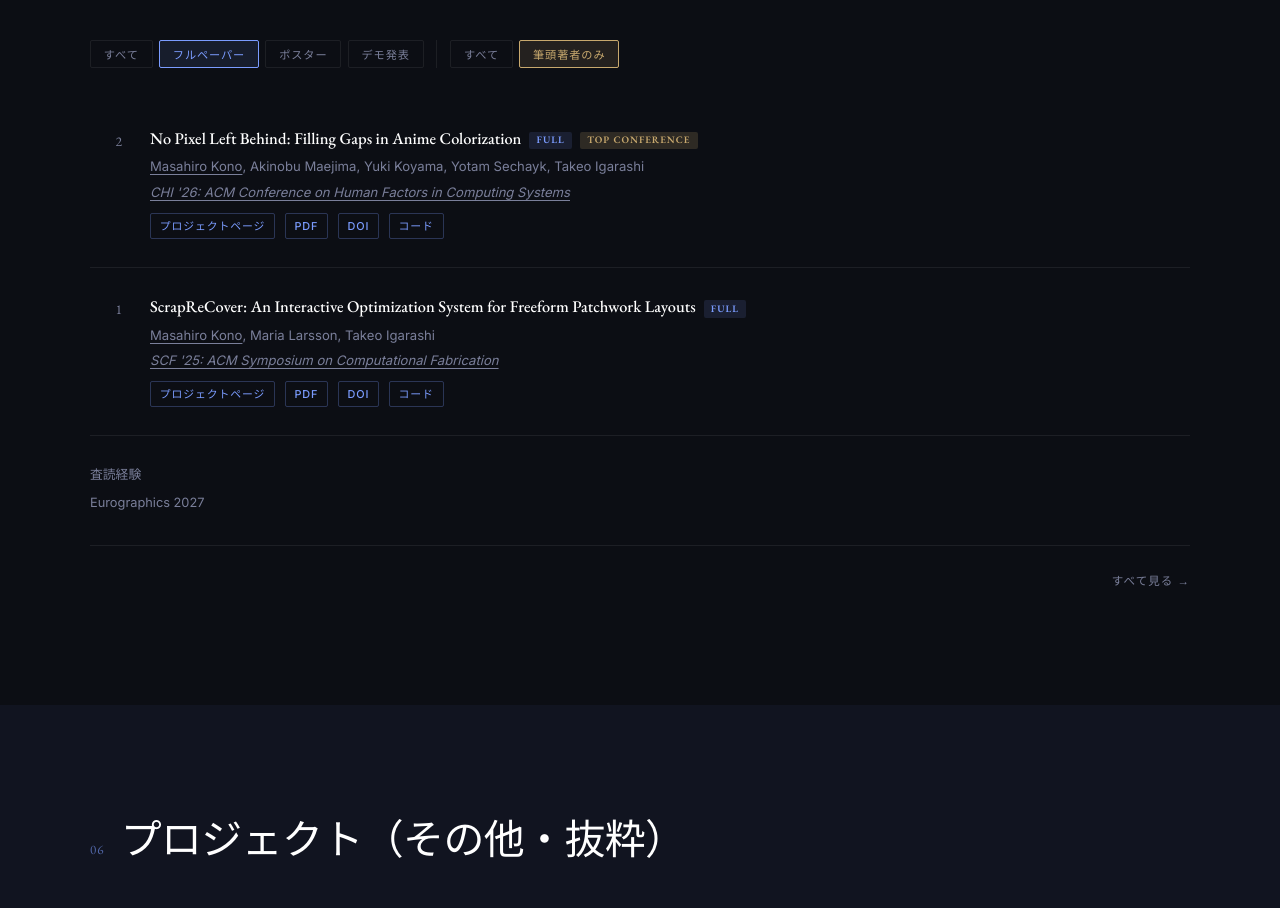
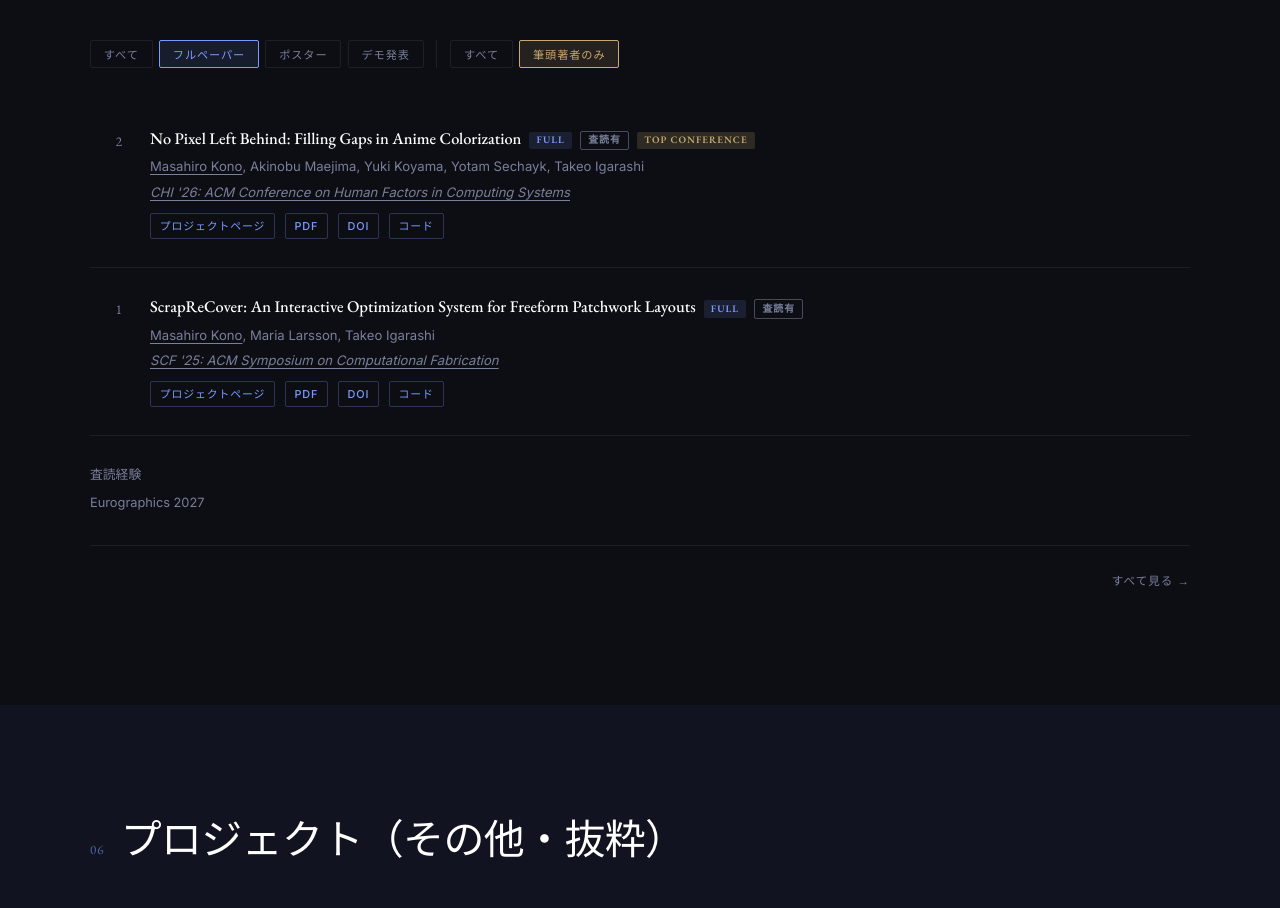
Before and after one commit to marc2825/marc2825.github.io, a website: page index.html in a window 1280 px wide. Shown: the part 4640-5548 px from the top of the page. Drawn offline with nearby package versions, Linux system fonts and the light colour scheme.

Commit message:
feat: add peer-reviewed badges and ScrapCuts links
Co-Authored-By: Claude Opus 5.5 <noreply@anthropic.com>

```diff
--- a/css/styles.css
+++ b/css/styles.css
@@ -931,6 +931,10 @@ button { font-family: inherit; }
 .badge-fullpaper { background: rgba(123,156,255,0.12); color: var(--accent); }
 .badge-poster    { background: rgba(100,220,160,0.12); color: #64dca0; }
 .badge-demo      { background: rgba(200,169,110,0.12); color: var(--accent-warm); }
+.badge-peer-reviewed {
+  border: 1px solid color-mix(in srgb, var(--text-muted) 55%, transparent);
+  color: var(--text-muted);
+}
 .badge-top-conference {
   background: color-mix(in srgb, var(--accent-warm) 18%, transparent);
   color: var(--accent-warm);
--- a/database/data.js
+++ b/database/data.js
@@ -590,11 +590,15 @@ const DATA = {
       authors: "Yinfei Qian, Quentin Becker, I-Chao Shen, Masahiro Kono, Hennes Rave, Maria Larsson, Takeo Igarashi",
       venue:   "SCF '26: ACM Symposium on Computational Fabrication",
       venueJP: "SCF '26: ACM Symposium on Computational Fabrication",
-      venueHref: "https://scf.acm.org/2026/papers.html",   /* 論文リンク未公開のため採択論文一覧へ */
+      venueHref: "https://scf.acm.org/2026/",
       year:    2026,
       type:    "fullpaper",
+      peerReviewed: true,
       firstAuthor: false,
-      links: [],
+      links: [
+        { label: "Project Page", labelJP: "プロジェクトページ", href: "https://271806.github.io/scrapcuts/" },
+        { label: "DOI",          labelJP: "DOI",               href: "https://dl.acm.org/doi/10.1145/3828611.3845647" },
+      ],
     },
     {
       title:   "No Pixel Left Behind: Filling Gaps in Anime Colorization",
@@ -606,6 +610,7 @@ const DATA = {
       year:    2026,
       type:    "fullpaper",
       topConference: true,
+      peerReviewed: true,
       firstAuthor: true,
       links: [
         { label: "Project Page", labelJP: "プロジェクトページ", href: "https://marc2825.github.io/GapFill/" },
@@ -653,6 +658,7 @@ const DATA = {
       venueHref: "https://scf.acm.org/2025/",
       year:    2025,
       type:    "fullpaper",
+      peerReviewed: true,
       firstAuthor: true,
       links: [
         { label: "Project Page", labelJP: "プロジェクトページ", href: "https://marc2825.github.io/ScrapReCover/" },
@@ -670,6 +676,7 @@ const DATA = {
       venueHref: "https://s2025.siggraph.org/",
       year:    2025,
       type:    "poster",
+      peerReviewed: true,
       firstAuthor: true,
       links: [
         { label: "Project Page", labelJP: "プロジェクトページ", href: "https://marc2825.github.io/GapFill/" },
--- a/js/core.js
+++ b/js/core.js
@@ -590,6 +590,7 @@ function renderPapers(limit = currentPapersLimit) {
     const badgeMap = { fullpaper: "FULL", poster: "POSTER", demo: "DEMO" };
     const classMap = { fullpaper: "badge-fullpaper", poster: "badge-poster", demo: "badge-demo" };
     const conferenceBadge = p.topConference ? '<span class="pub-badge badge-top-conference">TOP CONFERENCE</span>' : "";
+    const reviewBadge = p.peerReviewed ? `<span class="pub-badge badge-peer-reviewed">${d("Peer-reviewed", "査読有")}</span>` : "";
     const linksHtml = (p.links || []).map(l => `<a href="${resolveUrl(l.href)}" class="pub-link">${d(l.label, l.labelJP ?? l.label)}</a>`).join("");
     const venueHtml = p.venueHref
       ? `<a href="${resolveUrl(p.venueHref)}" class="pub-venue-link">${d(p.venue, p.venueJP)}</a>`
@@ -598,7 +599,7 @@ function renderPapers(limit = currentPapersLimit) {
       <li class="pub-item reveal" data-type="${p.type}" data-first-author="${p.firstAuthor}">
         <span class="pub-num">${num}</span>
         <div class="pub-body">
-          <p class="pub-title">${d(p.title, p.titleJP)}<span class="pub-badges"><span class="pub-badge ${classMap[p.type]}">${badgeMap[p.type]}</span>${conferenceBadge}</span></p>
+          <p class="pub-title">${d(p.title, p.titleJP)}<span class="pub-badges"><span class="pub-badge ${classMap[p.type]}">${badgeMap[p.type]}</span>${reviewBadge}${conferenceBadge}</span></p>
           <p class="pub-authors">${markSelfAuthor(p.authors)}</p>
           <p class="pub-venue">${venueHtml}</p>
           <div class="pub-links">${linksHtml}</div>
```
